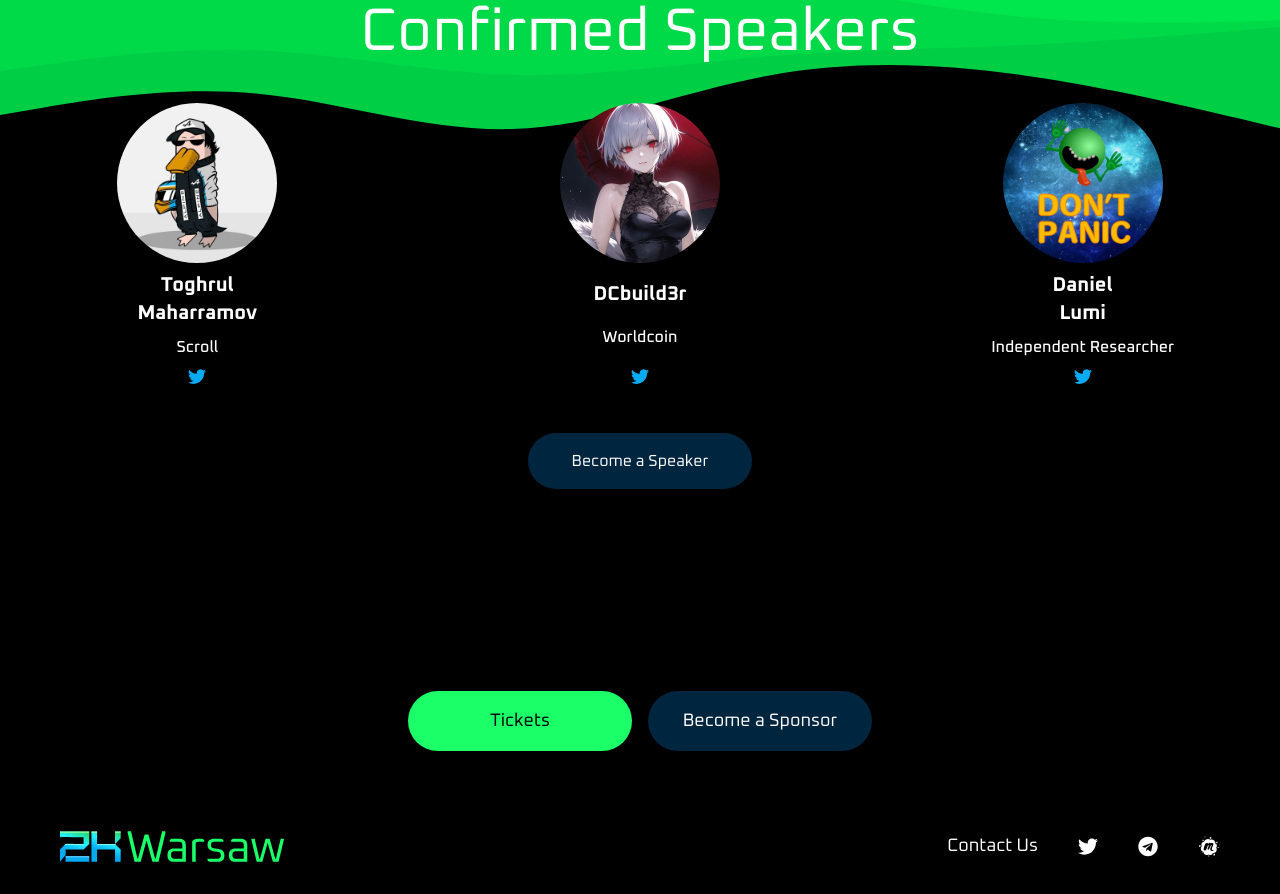
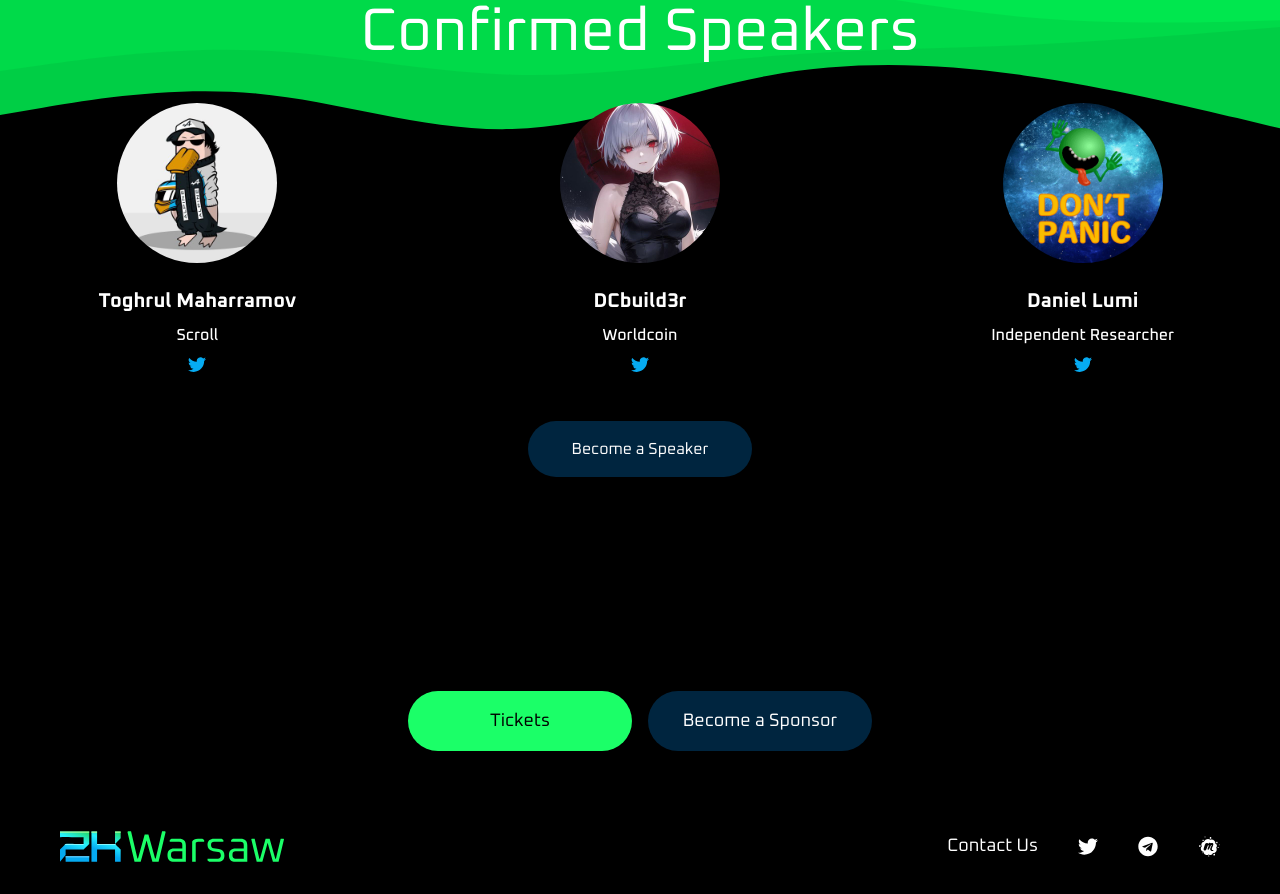
Before and after one commit to zkWarsaw/zkwarsaw-website, a website: page public/index.html in a window 1280 px wide. Shown: the part 1718-2612 px from the top of the page. Drawn offline with Linux system fonts and the light colour scheme.

Commit message:
Speaker full name in one line

```diff
--- a/public/index.html
+++ b/public/index.html
@@ -462,7 +462,7 @@
 
         <img class="w-32 h-32  xl:w-40 xl:h-40 rounded-full object-cover mx-auto lg:hover:scale-110 transition-all ease-linear" src="img/tog.jpg" alt="avatar">
       </a>
-        <p class="font-bold text-xl text-white text-center">Toghrul <br>Maharramov</p>
+        <p class="font-bold text-xl text-white text-center pt-4">Toghrul Maharramov</p>
         <p class="text-base text-center text-white font-medium">Scroll</p>
         <div class="flex items-center justify-center text-brand-green gap-2">
           <a href="https://twitter.com/toghrulmaharram" class="lg:hover:scale-125 transition-all ease-linear" target="_blank">
@@ -478,7 +478,7 @@
 
         <img class="w-32 h-32 xl:w-40 xl:h-40 rounded-full object-cover mx-auto lg:hover:scale-110 transition-all ease-linear" src="img/dcbuilder.jpeg" alt="avatar">
       </a>
-        <p class="font-bold text-xl text-white text-center">DCbuild3r <br></p>
+        <p class="font-bold text-xl text-white text-center pt-4">DCbuild3r <br></p>
         <p class="text-base text-center text-white font-medium">Worldcoin</p>
         <div class="flex items-center justify-center text-brand-green gap-2">
           <a href="https://twitter.com/DCbuild3r" class="lg:hover:scale-125 transition-all ease-linear" target="_blank">
@@ -493,7 +493,7 @@
         <a href="https://twitter.com/zkLumi" target="_blank">
         <img class="w-32 h-32  xl:w-40 xl:h-40 rounded-full object-cover mx-auto lg:hover:scale-110 transition-all ease-linear" src="img/lumi.png" alt="avatar">
       </a>
-        <p class="font-bold text-xl text-white text-center">Daniel<br>Lumi</p>
+        <p class="font-bold text-xl text-white text-center pt-4">Daniel Lumi</p>
         <p class="text-base text-center text-white font-medium">Independent Researcher</p>
         <div class="flex items-center justify-center text-brand-green gap-2">
           <a href="https://twitter.com/zkLumi" class="lg:hover:scale-125 transition-all ease-linear" target="_blank">
```
Also changed, not shown: public/css/styles.css.
